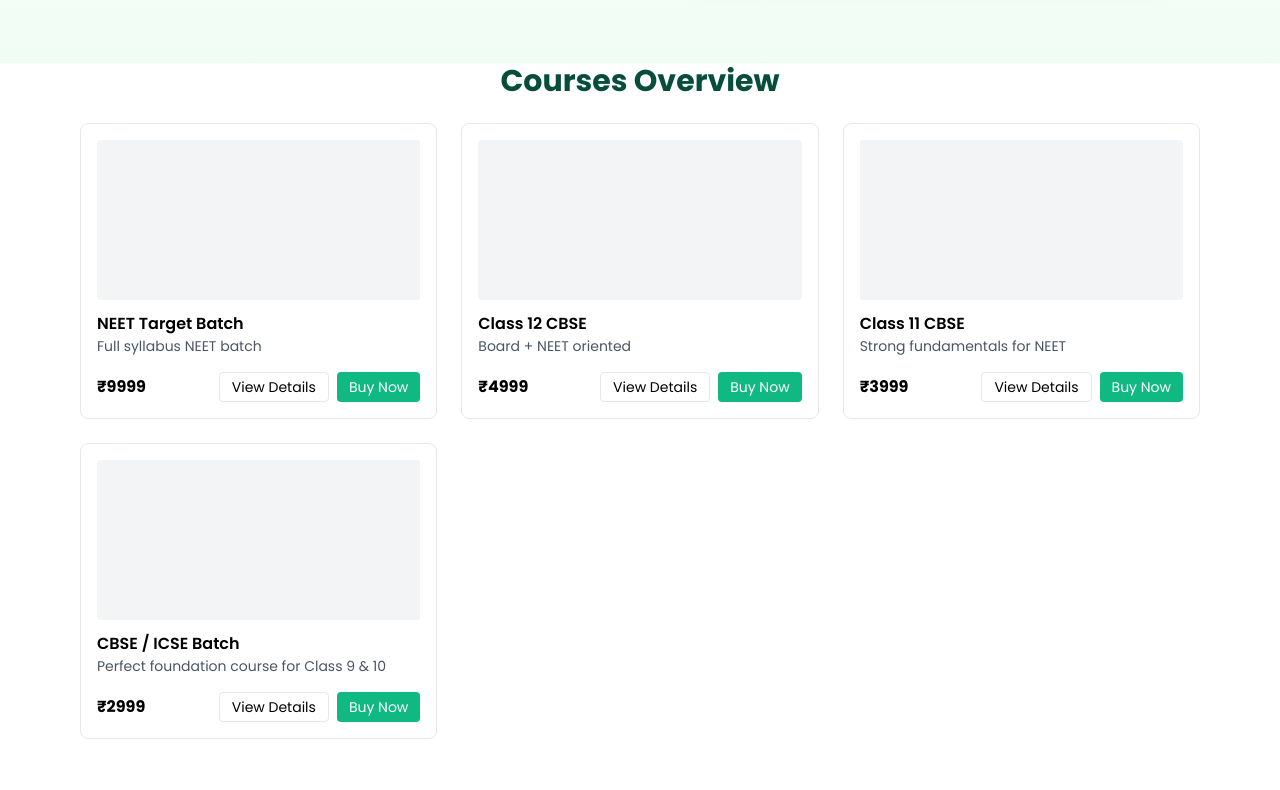
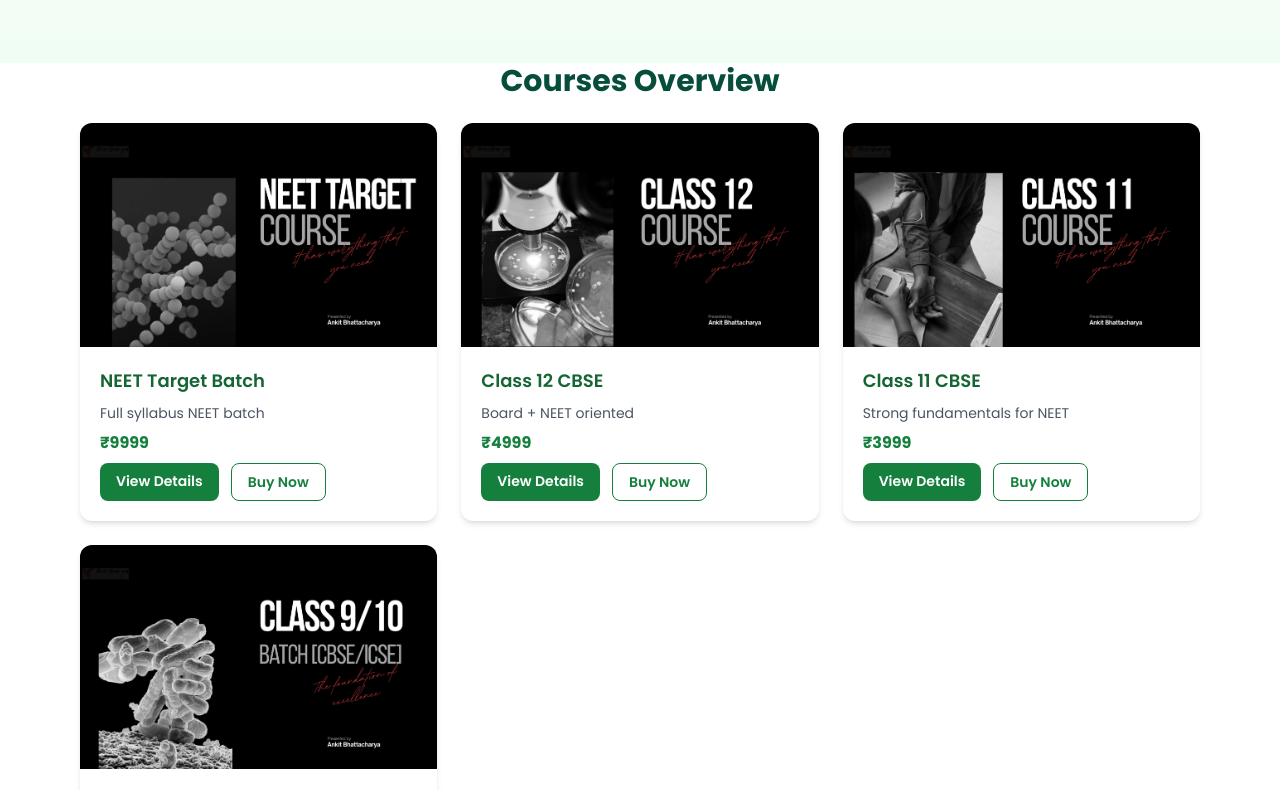
Before and after one commit to AnkitBhattachaya/biocharya, a Next.js app: page / in a window 1280 px wide. Shown: the part 509-1299 px from the top of the page. Built offline with nearby package versions, Linux system fonts and the light colour scheme.

Commit message:
Refactor CourseCard component with image support

```diff
--- a/components/CourseCard.tsx
+++ b/components/CourseCard.tsx
@@ -1,17 +1,39 @@
-import Link from 'next/link'
-export default function CourseCard({course}:{course:any}){
+import Image from "next/image";
+import Link from "next/link";
+
+export default function CourseCard({ course }: any) {
   return (
-    <div className="border rounded-lg p-4 hover:shadow-lg transition">
-      <div className="h-40 bg-gray-100 rounded" />
-      <h3 className="mt-3 font-semibold">{course.title}</h3>
-      <p className="text-sm text-gray-600">{course.desc}</p>
-      <div className="mt-4 flex items-center justify-between">
-        <div className="font-bold">₹{course.price}</div>
-        <div className="flex gap-2">
-          <Link href={`/courses/${course.slug}`} className="text-sm px-3 py-1 border rounded">View Details</Link>
-          <button className="text-sm px-3 py-1 bg-accent text-white rounded">Buy Now</button>
+    <div className="bg-white rounded-xl shadow-md hover:shadow-lg overflow-hidden transition-transform hover:-translate-y-1">
+      <div className="relative w-full h-56">
+        <Image
+          src={course.image}
+          alt={course.title}
+          fill
+          className="object-cover"
+        />
+      </div>
+      <div className="p-5 space-y-2">
+        <h3 className="text-lg font-semibold text-green-800">
+          {course.title}
+        </h3>
+        <p className="text-gray-600 text-sm">{course.desc}</p>
+        <p className="font-bold text-green-700 mt-2">₹{course.price}</p>
+        <div className="flex gap-3 mt-3">
+          <Link
+            href={`/courses/${course.slug}`}
+            className="bg-green-700 text-white px-4 py-2 rounded-lg text-sm font-semibold hover:bg-green-800 transition"
+          >
+            View Details
+          </Link>
+          <Link
+            href="https://wa.me/917980862920?text=Hi%20Ankit!%20I%20want%20to%20know%20more%20about%20your%20courses."
+            target="_blank"
+            className="border border-green-700 text-green-700 px-4 py-2 rounded-lg text-sm font-semibold hover:bg-green-50 transition"
+          >
+            Buy Now
+          </Link>
         </div>
       </div>
     </div>
-  )
+  );
 }
```
